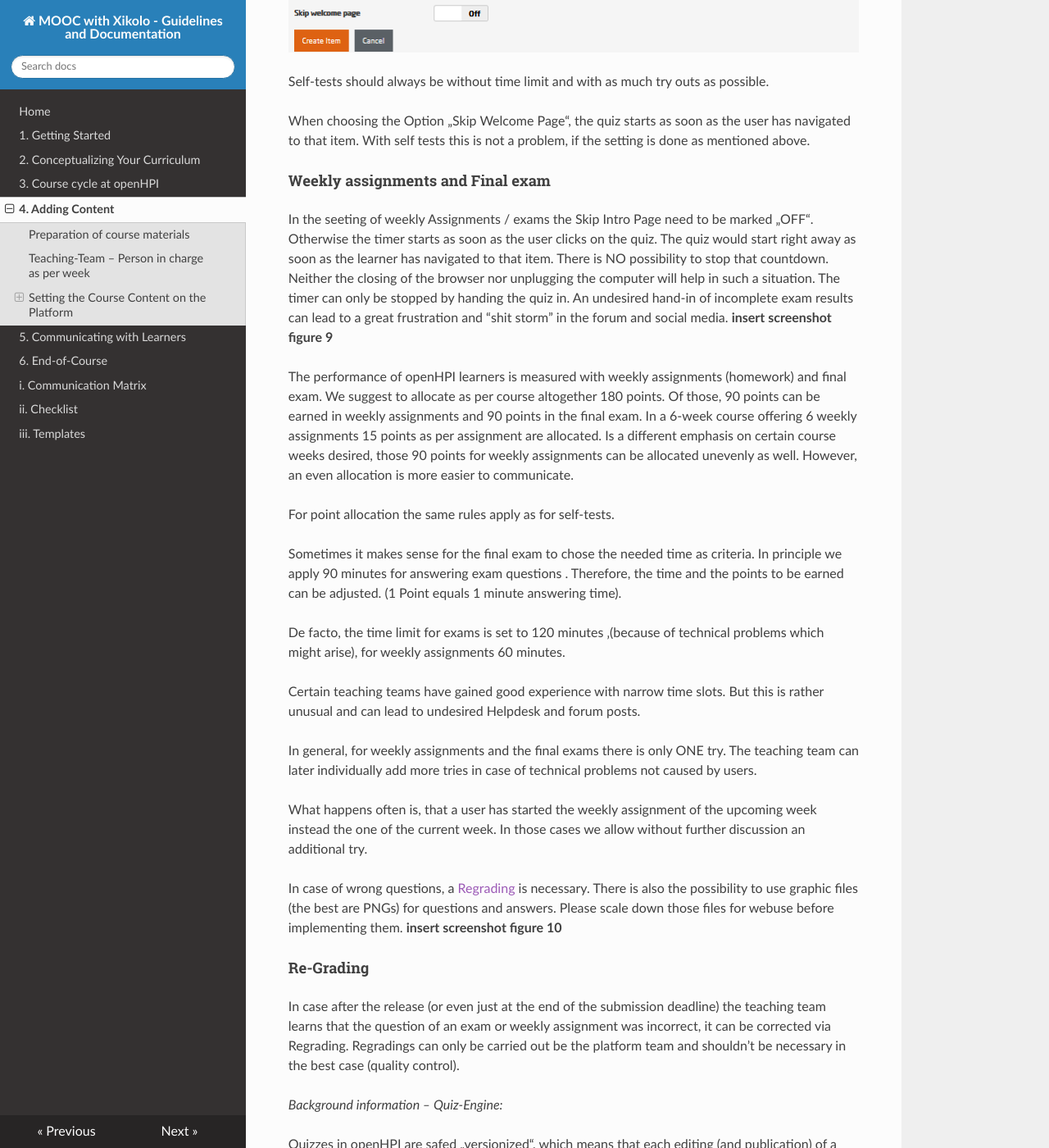
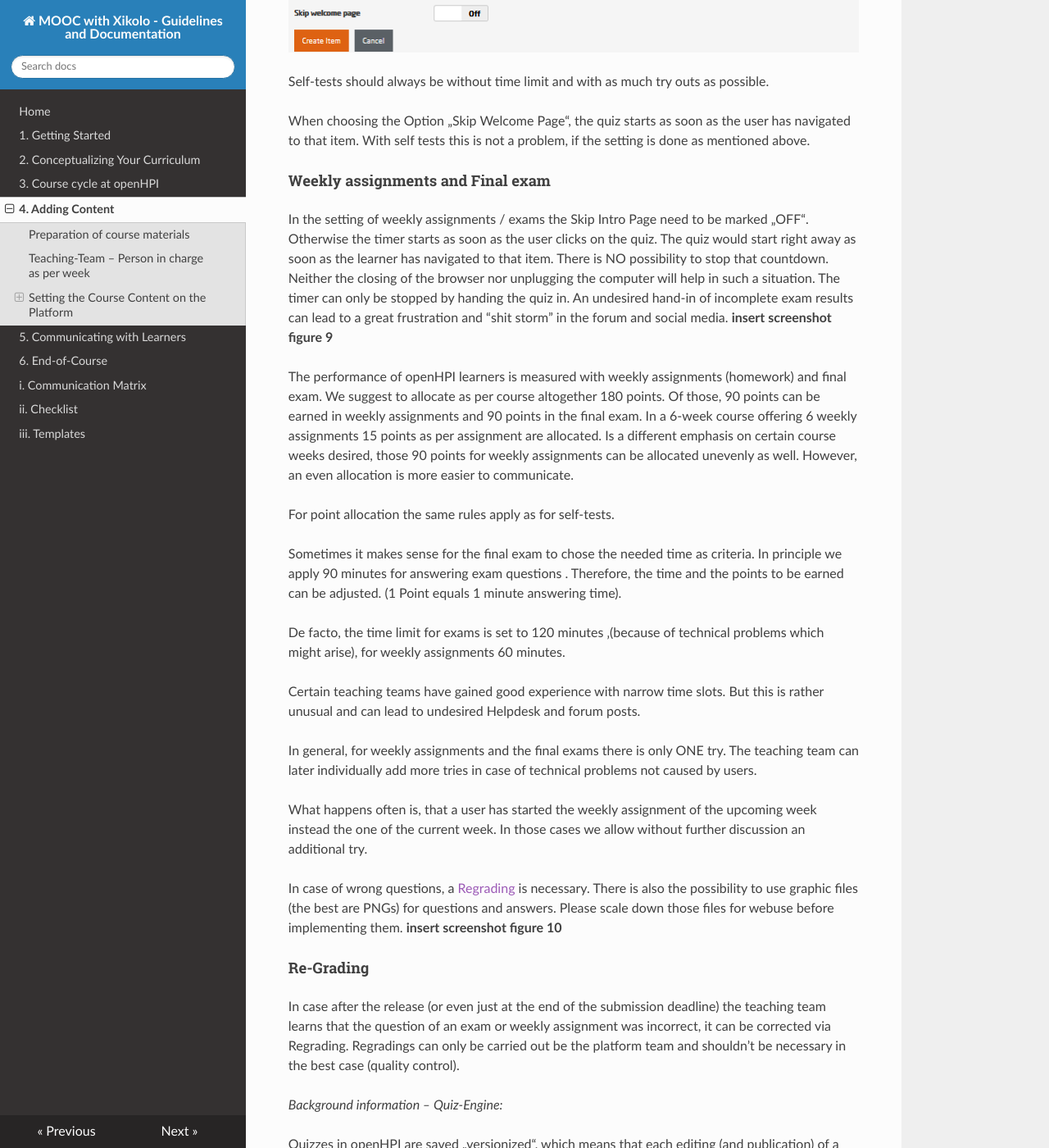
Before and after one commit to openHPI/TeachingTeamGuidelines, an MkDocs documentation site: the page built from docs/04_adding-content.md, in a window 1280 px wide and 1400 px high, scrolled down 6909 px. Shown: the whole window at 82% size. Built offline with MkDocs 1.6.1, drawn with Linux system fonts in a browser that asks for light colours; nearby versions of some CDN libraries; old or Windows-style settings are respelled for this version of MkDocs; some of the changed text lies outside the part shown.

Commit message:
Update 04_adding-content.md

```diff
--- a/docs/04_adding-content.md
+++ b/docs/04_adding-content.md
@@ -125,7 +125,7 @@ When choosing the Option „Skip Welcome Page“, the quiz starts as soon as the
 
 #### Weekly assignments  and Final exam ####
 
-In the seeting of weekly Assignments / exams the Skip Intro Page need to be marked „OFF“.
+In the setting of weekly assignments / exams the Skip Intro Page need to be marked „OFF“.
 Otherwise the timer starts as soon as the user clicks on the quiz. The quiz would start right away as soon as the learner has navigated to that item. There is NO possibility to stop that countdown. Neither the closing of the browser nor unplugging the computer will help in such a situation.
 The timer can only be stopped by handing the quiz in. An undesired hand-in of incomplete exam results can lead to a great frustration and “shit storm” in the forum and social media.
 **insert screenshot figure 9**
@@ -154,7 +154,7 @@ In case after the release (or even just at the end of the submission deadline) t
 
 *Background information – Quiz-Engine:*
 
-Quizzes in openHPI are safed „versionized“, which means that each editing (and publication) of a quiz generates a new version. If a user wants to take the quiz, a copy with the latest version of that quiz is safed in a special table. Therefore, a modification of the already released quiz doesn’t have an impact on already submitted questions. Regrading only corrects the POINTS for submitted answers, not the answers themselves. So please be aware that here an inconsistency between corrected answers of a student and his points can arise.
+Quizzes in openHPI are saved „versionized“, which means that each editing (and publication) of a quiz generates a new version. If a user wants to take the quiz, a copy with the latest version of that quiz is safed in a special table. Therefore, a modification of the already released quiz doesn’t have an impact on already submitted questions. Regrading only corrects the POINTS for submitted answers, not the answers themselves. So please be aware that here an inconsistency between corrected answers of a student and his points can arise.
 
 Possible mistakes during quizdesign, which can lead to a regrading, can be as follows:
  - Unclear answers. The choice of answers can be interpreted in a way, that is not corresponding to the desired answer scheme.
```
Also changed, not shown: other parts of docs/04_adding-content.md (+2 -2 lines).
